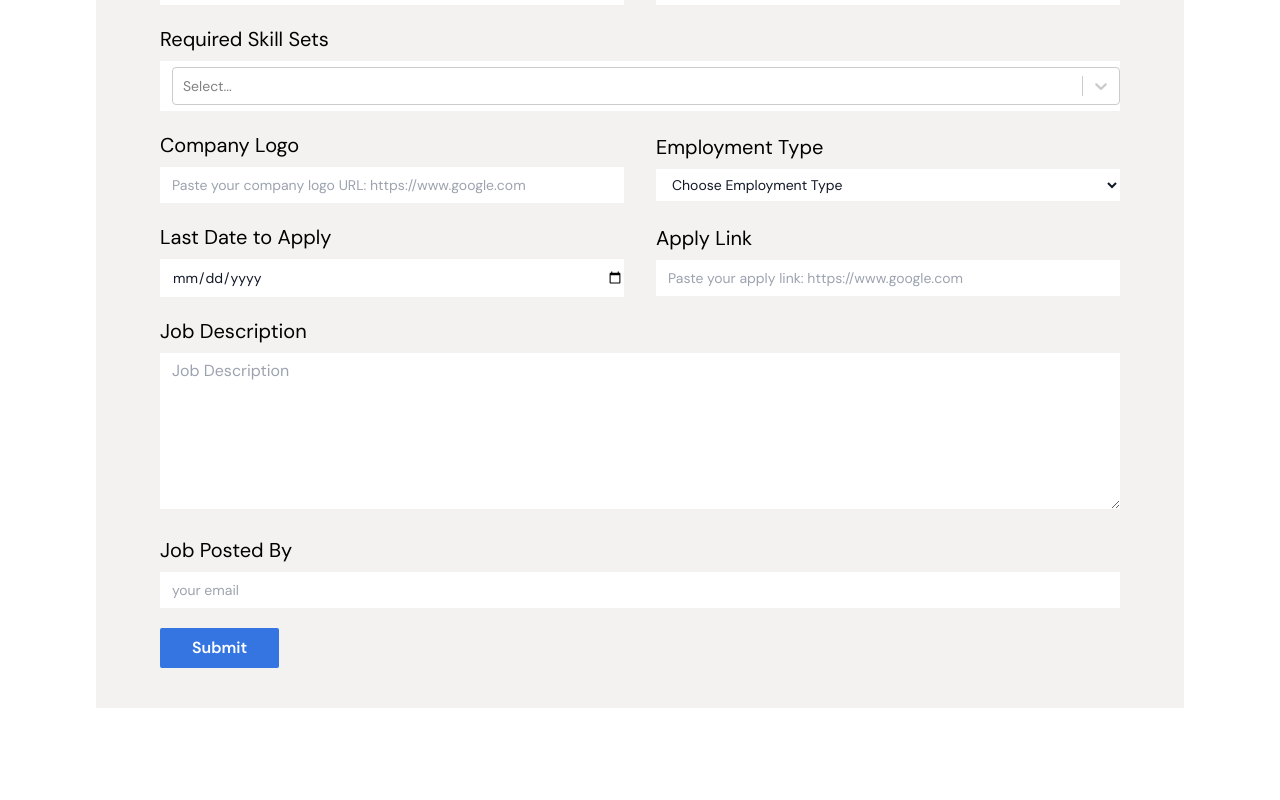
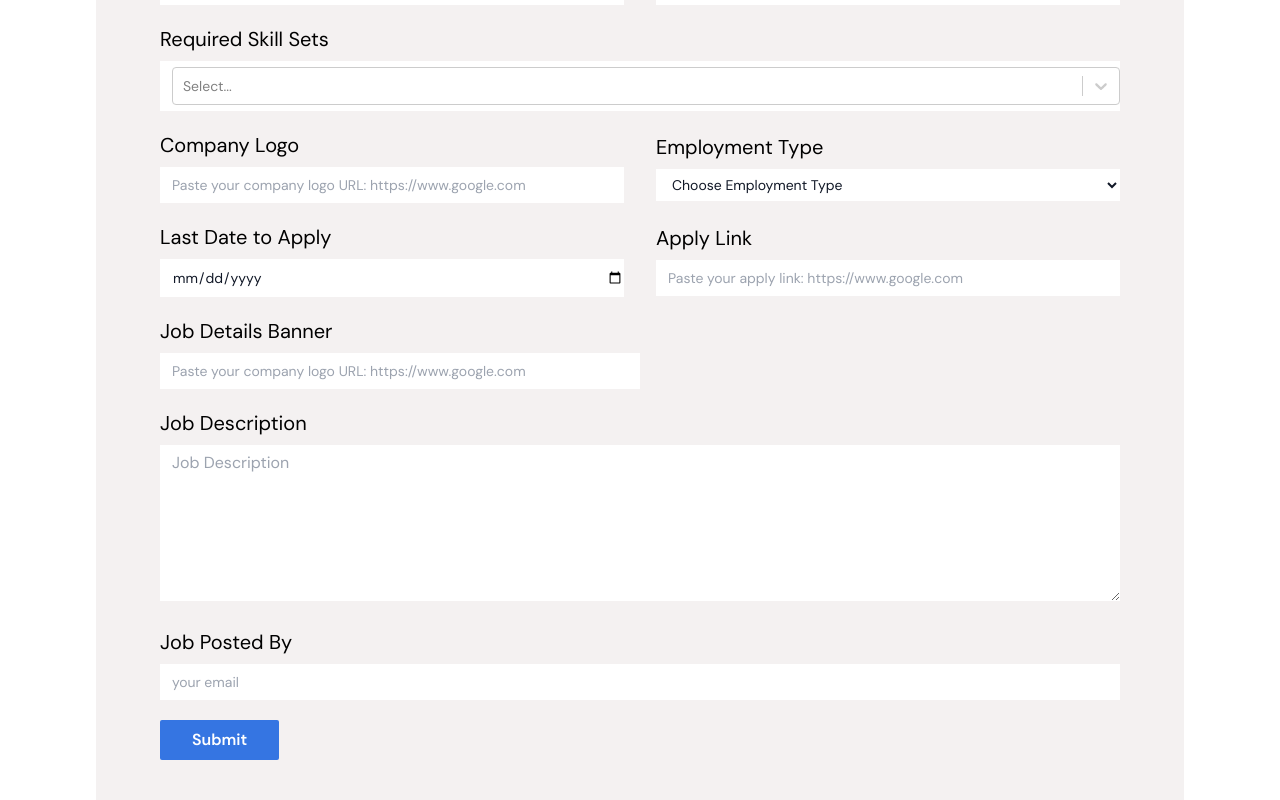
Before and after one commit to rahu186/JobPortal, a React (Vite) app in the folder job-portal/: page /post-job in a window 1280 px wide. Shown: the part 597-1397 px from the top of the page. Before the commit the page ends 1305 px from the top, so only its background shows below. Built offline with nearby package versions, Linux system fonts and the light colour scheme.

Commit message:
new change

```diff
--- a/job-portal/src/App.css
+++ b/job-portal/src/App.css
@@ -65,6 +65,17 @@ li {
   justify-content: space-between;
   align-items: center;
 }
+/*Company logo */
+.logo-shadow {
+  box-shadow: 0 4px 6px rgba(0, 0, 0, 0.1), 0 1px 3px rgba(0, 0, 0, 0.08);
+  transition: box-shadow 0.3s ease-in-out;
+}
+
+.logo-shadow:hover {
+  box-shadow: 0 8px 10px rgba(0, 0, 0, 0.15), 0 3px 6px rgba(0, 0, 0, 0.12);
+}
+
+
 
 .bag-icon {
   color: #535353;
--- a/job-portal/src/Pages/CreateJob.jsx
+++ b/job-portal/src/Pages/CreateJob.jsx
@@ -217,6 +217,24 @@ const CreateJob = () => {
             </div>
           </div>
 
+
+
+           {/*Job Details Banner row*/}
+           <div className="create-job-flex">
+           <div className="lg:w-1/2 w-full">
+              <label className="block mb-2 text-lg sm:text-xl">Job Details Banner</label>
+              <input
+                type="url"
+                placeholder="Paste your company logo URL: https://www.google.com"
+                {...register("jobBanner")}
+                className="create-job-input"
+              />
+            </div>
+          </div>
+
+
+
+
           {/*Eighth row*/}
           <div>
             <label className="block mb-2 text-lg sm:text-xl">Job Description</label>
--- a/job-portal/src/Pages/JobDetails.jsx
+++ b/job-portal/src/Pages/JobDetails.jsx
@@ -61,17 +61,11 @@ const JobDetails = () => {
 
         {/* Company Logo Section */}
         <div className="flex justify-center mb-6 p-4">
-          {job.companyLogo ? (
             <img
-              src={job.companyLogo}
+              src={job.jobBanner ||"/images/JobDetailsBanner.png"}
               alt={job.company}
-              className="h-50 w-50 object-cover"
+              className="w-full object-cover h-45 sm:h-64 md:h-80 lg:h-90"
             />
-          ) : (
-            <div className="w-full h-40 bg-gray flex items-center justify-center">
-              <span>No Logo Available</span>
-            </div>
-          )}
         </div>
 
         {/* Job Description Section */}
--- a/job-portal/src/component/Card.jsx
+++ b/job-portal/src/component/Card.jsx
@@ -33,7 +33,7 @@ export const Card = ({ data }) => {
             src={companyLogo}
             alt={`${companyName} Logo`}
             onError={(e) => { e.target.onerror = null; e.target.src = "/images/alternate.jpg"; }}
-            className="w-10 h-10 rounded-lg object-cover" // Changed to square with rounded corners
+            className="w-10 h-10 rounded-lg object-cover logo-shadow" // Changed to square with rounded corners
           />
           <div>
             <h4 className="text-primary mb-1 text-base sm:text-lg font-semibold">{companyName}</h4>
```
Also changed, not shown: 1 other file (tests, documents, lock files or other folders).
